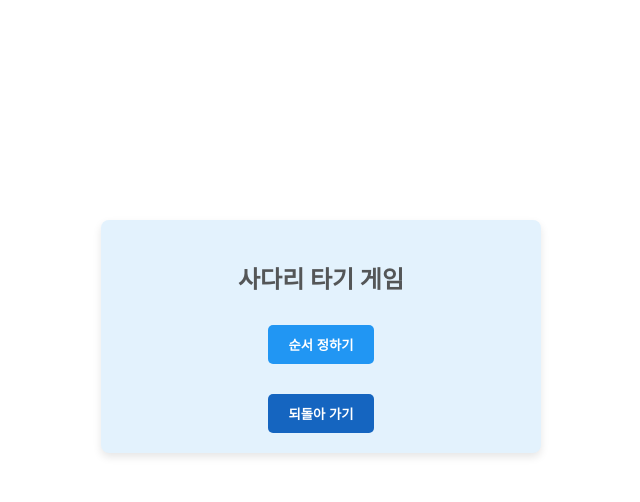
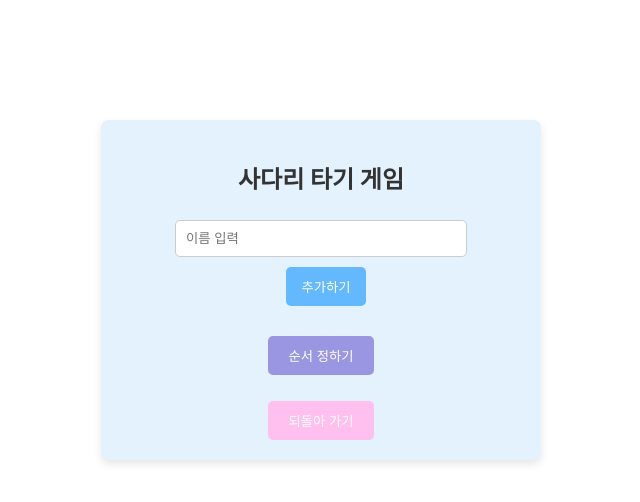
Before and after one commit to zivivle/Interview-Question-Generator, a React (Create React App) app: page / in a window 1280 px wide. Both pictures are taken after a click on the button "발표자 순서 사다리 타기". Shown: the top 502 px of the page, without its empty margins (319-959 px from the left). Built offline with nearby package versions, Linux system fonts and the light colour scheme.

Commit message:
feat: 사다리타기 기능 수정

```diff
--- a/src/App.css
+++ b/src/App.css
@@ -32,7 +32,7 @@
 }
 
 .ladder-game-wrapper {
-  margin-top: 220px;
+  margin-top: 120px;
 }
 
 .container {
--- a/src/LadderGame/LadderGame.css
+++ b/src/LadderGame/LadderGame.css
@@ -1,23 +1,56 @@
 .ladder-game-container {
-  text-align: center;
   padding: 20px;
-  background-color: #e3f2fd; /* 연한 블루 배경 */
+  background-color: #e3f2fd;
   border-radius: 8px;
   box-shadow: 0 4px 8px rgba(0, 0, 0, 0.1);
   max-width: 400px;
-  margin: auto;
-  margin-top: 50px;
+  margin: 30px auto;
+  text-align: center;
 }
 
-.ladder-game-header {
-  color: #3d3d3ddd; /* 진한 블루 */
+.ladder-game-header h2 {
+  margin-bottom: 25px;
+  color: #333;
+}
+
+.ladder-game-input {
+  width: 270px;
+  padding: 10px;
+  margin-bottom: 10px;
+  border-radius: 5px;
+  border: 1px solid #ccc;
+}
+
+.add-person-button {
+  padding: 10px 15px;
+  margin-left: 20px;
+  background-color: #64b8fd;
+  color: white;
+  border: none;
+  border-radius: 5px;
+  cursor: pointer;
+  margin-right: 10px;
+  transition: background-color 0.3s;
+}
+
+.add-person-button:hover {
+  background-color: #458cd4;
+}
+
+.people-list {
   margin-bottom: 20px;
 }
 
+.person-item {
+  background-color: #d3e0ea;
+  margin: 5px 0;
+  padding: 10px;
+  border-radius: 5px;
+}
+
 .ladder-game-button {
-  background-color: #2196f3; /* 밝은 블루 */
+  background-color: #9b96e2;
   color: white;
-  font-weight: bold;
   border: none;
   padding: 10px 20px;
   border-radius: 5px;
@@ -27,7 +60,7 @@
 }
 
 .ladder-game-button:hover {
-  background-color: #1976d2; /* 더 진한 블루 */
+  background-color: rgb(158, 135, 214);
 }
 
 .ladder-game-list {
@@ -36,7 +69,7 @@
 }
 
 .ladder-game-list li {
-  background-color: #bbdefb; /* 매우 연한 블루 */
+  background-color: #d3e0ea;
   margin: 5px 0;
   padding: 10px;
   border-radius: 5px;
@@ -46,14 +79,13 @@
 
 .person-number {
   font-weight: bold;
-  color: #1e88e5; /* 중간 블루 */
+  color: #256cab;
   margin-right: 10px;
 }
 
 .back-button {
-  background-color: #1565c0; /* 진한 블루 */
+  background-color: #ffc0f0;
   color: white;
-  font-weight: bold;
   border: none;
   padding: 10px 20px;
   border-radius: 5px;
@@ -62,5 +94,5 @@
 }
 
 .back-button:hover {
-  background-color: #0d47a1; /* 더 진한 블루 */
+  background-color: #c0b0bc;
 }
--- a/src/LadderGame/LadderGame.js
+++ b/src/LadderGame/LadderGame.js
@@ -2,11 +2,20 @@ import { useState } from "react";
 import "./LadderGame.css";
 
 function LadderGame({ setShowLadderGame }) {
-  const PEOPLE = ["형준", "성경", "동기"];
+  const [people, setPeople] = useState([]); // 입력받은 사람들의 목록
+  const [newPerson, setNewPerson] = useState(""); // 새로운 사람 이름 입력 상태
   const [order, setOrder] = useState([]);
 
+  const addPerson = () => {
+    if (newPerson !== "") {
+      setPeople([...people, newPerson]);
+      setNewPerson("");
+    }
+  };
+
   const shufflePeople = () => {
-    const shuffled = PEOPLE.map((a) => ({ sort: Math.random(), value: a }))
+    const shuffled = people
+      .map((a) => ({ sort: Math.random(), value: a }))
       .sort((a, b) => a.sort - b.sort)
       .map((a) => a.value);
     setOrder(shuffled);
@@ -20,6 +29,23 @@ function LadderGame({ setShowLadderGame }) {
     <div className="ladder-game-container">
       <div className="ladder-game-header">
         <h2>사다리 타기 게임</h2>
+        <input
+          type="text"
+          value={newPerson}
+          onChange={(e) => setNewPerson(e.target.value)}
+          placeholder="이름 입력"
+          className="ladder-game-input"
+        />
+        <button className="add-person-button" onClick={addPerson}>
+          추가하기
+        </button>
+        <div className="people-list">
+          {people.map((p, index) => (
+            <div key={index} className="person-item">
+              {p}
+            </div>
+          ))}
+        </div>
         <button className="ladder-game-button" onClick={shufflePeople}>
           순서 정하기
         </button>
```
